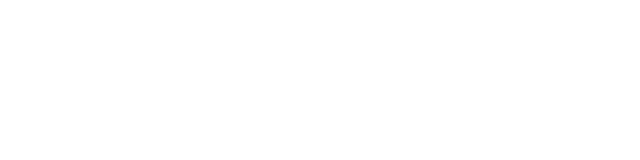
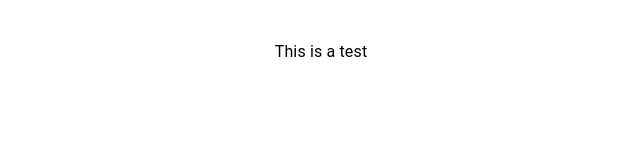
Before and after one commit to RickRietbergen/project-react-net, a React (Vite) app in the folder frontend/project/: page / in a window 1280 px wide. Shown: the top 160 px of the page, without its empty margins (319-959 px from the left). Built offline with nearby package versions, Linux system fonts and the light colour scheme.

Commit message:
install mui + test
@mui/material, @mui/icons-material, @mui/icons-material, @emotion/styled

```diff
--- a/frontend/project/package.json
+++ b/frontend/project/package.json
@@ -10,6 +10,9 @@
     "preview": "vite preview"
   },
   "dependencies": {
+    "@emotion/styled": "^11.11.0",
+    "@mui/icons-material": "^5.14.11",
+    "@mui/material": "^5.14.11",
     "react": "^18.2.0",
     "react-dom": "^18.2.0"
   },
--- a/frontend/project/src/App.tsx
+++ b/frontend/project/src/App.tsx
@@ -1,14 +1,18 @@
-import { useState } from 'react'
-import './App.css'
+import { useState } from "react";
+import Box from "@mui/material/Box";
+import Typography from "@mui/material/Typography";
+import "./App.css";
 
 function App() {
-
-
   return (
     <>
-
+      <Box
+        sx={{width: "100%", height: "100%"}}
+      >
+        <Typography>This is a test</Typography>
+      </Box>
     </>
-  )
+  );
 }
 
-export default App
+export default App;
```
Also changed, not shown: 1 other file (tests, documents, lock files or other folders).
